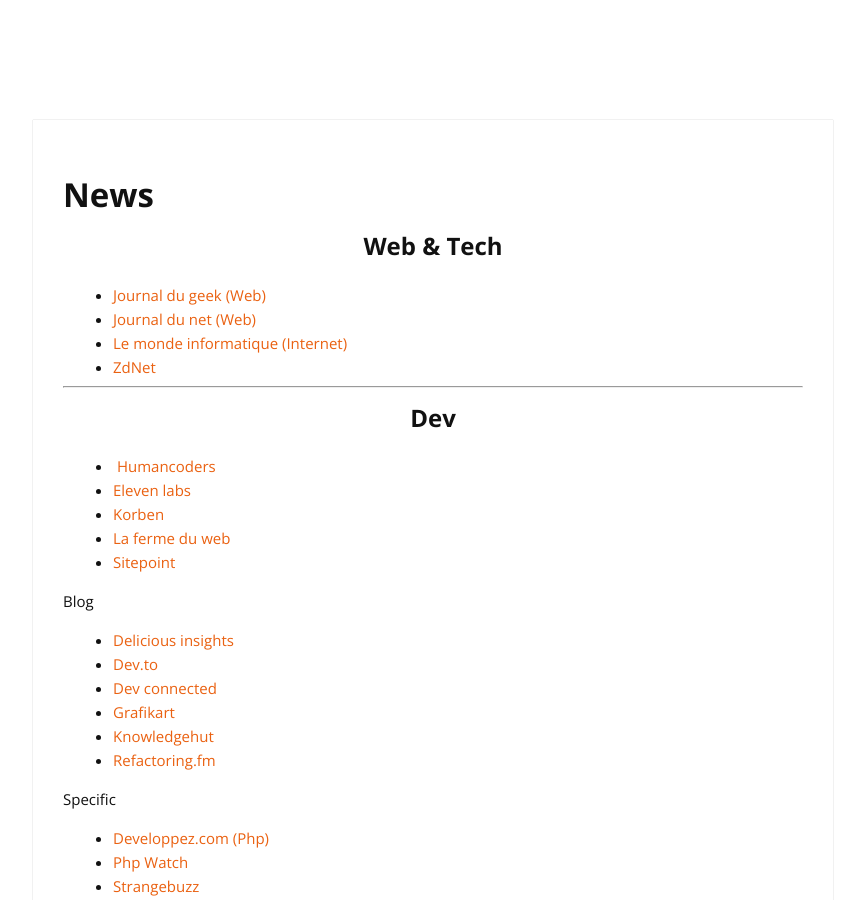
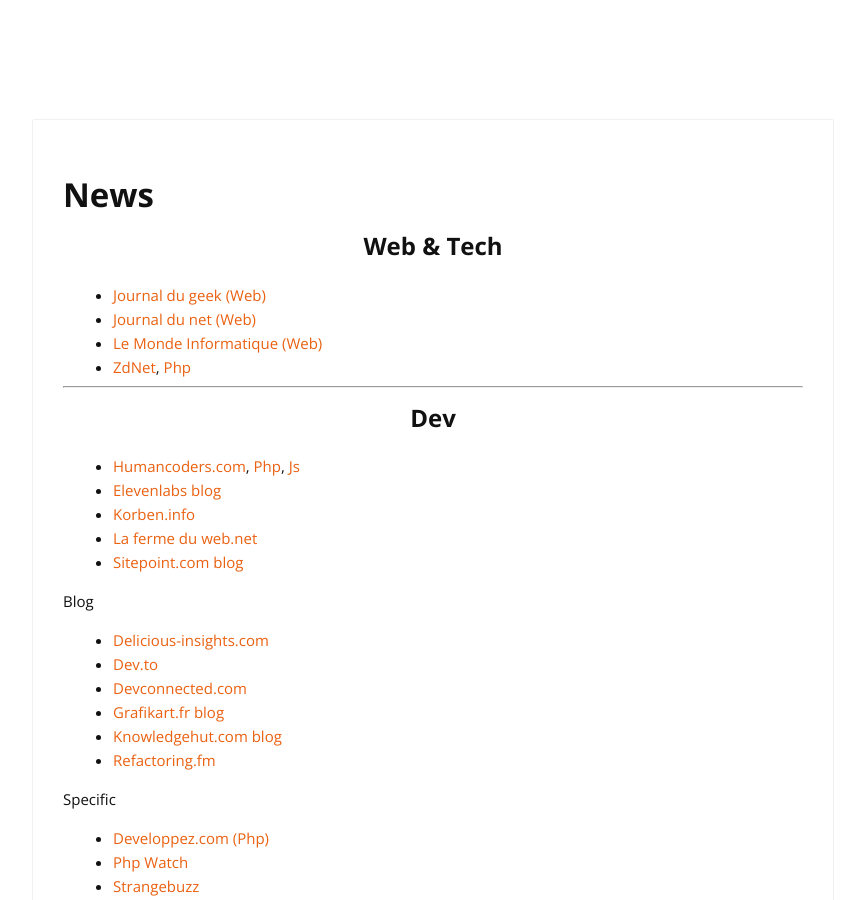
Before and after one commit to cylmat/cylmat.github.io, a Jekyll site: the page built from _pages/news.md, in a window 1280 px wide and 900 px high. Shown: the whole window, without its empty margins (207-1072 px from the left). Built offline with Jekyll 4.4.1, drawn with Linux system fonts in a browser that asks for light colours; nearby versions of some CDN libraries.

Commit message:
Update news.md

```diff
--- a/_pages/news.md
+++ b/_pages/news.md
@@ -8,25 +8,25 @@
 
 - [Journal du geek (Web)](https://www.journaldugeek.com/category/sur-le-web)
 - [Journal du net (Web)](https://www.journaldunet.com/web-tech)
-- [Le monde informatique (Internet)](https://www.lemondeinformatique.fr/internet-et-e-business-11.html)
-- [ZdNet](https://www.zdnet.fr)
+- [Le Monde Informatique (Web)](https://www.lemondeinformatique.fr/internet-et-e-business-11.html)
+- [ZdNet](https://www.zdnet.fr), [Php](https://www.zdnet.fr/actualites/php-4000000130q.htm)
 
 ---
 
 ## <center>Dev</center>
 
-- [![](https://news.humancoders.com/assets/favicon-1c28b03a545044e5cf5e0ae8a7b441b1520a9dde57727c86e657f4212fba9c83.ico) Humancoders](https://news.humancoders.com)
-- [Eleven labs](https://blog.eleven-labs.com)
-- [Korben](https://korben.info)
-- [La ferme du web](https://www.lafermeduweb.net)
-- [Sitepoint](https://www.sitepoint.com/blog)
+- [Humancoders.com](https://news.humancoders.com), [Php](https://news.humancoders.com/t/php), [Js](https://news.humancoders.com/t/javascript)
+- [Elevenlabs blog](https://blog.eleven-labs.com)
+- [Korben.info](https://korben.info)
+- [La ferme du web.net](https://www.lafermeduweb.net)
+- [Sitepoint.com blog](https://www.sitepoint.com/blog)
 
 Blog
-- [Delicious insights](https://delicious-insights.com/fr/articles-et-tutos)
+- [Delicious-insights.com](https://delicious-insights.com/fr/articles-et-tutos)
 - [Dev.to](https://dev.to)
-- [Dev connected](https://devconnected.com)
-- [Grafikart](https://grafikart.fr/blog)
-- [Knowledgehut](https://www.knowledgehut.com/blog)
+- [Devconnected.com](https://devconnected.com)
+- [Grafikart.fr blog](https://grafikart.fr/blog)
+- [Knowledgehut.com blog](https://www.knowledgehut.com/blog)
 - [Refactoring.fm](https://refactoring.fm)
 
 Specific
```
